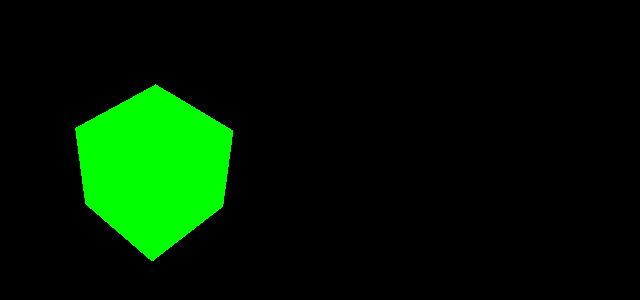
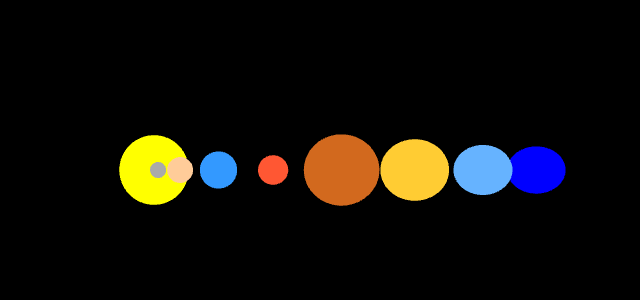
Before and after one commit to aryasomu/DAHacks2024, a website built with Vite: page index.html in a window 1280 px wide. Shown: the part 230-530 px from the top of the page, without its empty margins (486-1126 px from the left). Built offline with nearby package versions, Linux system fonts and the light colour scheme; animation ran at ten frames a second.

Commit message:
Updated 3D Solar System

```diff
--- a/index.html
+++ b/index.html
@@ -1,13 +1,25 @@
 <!DOCTYPE html>
 <html lang="en">
 <head>
-  <meta charset="UTF-8">
-  <title>My First Three.js App</title>
-  <style>
-    body { margin: 0; }
-  </style>
+    <meta charset="utf-8">
+    <meta name="viewport" content="width=device-width, initial-scale=1.0">
+    <title>3D Solar System</title>
+    <style>
+        body {
+            margin: 0;
+            overflow: hidden;
+        }
+        canvas {
+            display: block;
+            width: 100vw;
+            height: 100vh;
+        }
+    </style>
 </head>
 <body>
+
+<!-- Include the main JavaScript file that sets up the Three.js scene -->
 <script type="module" src="./main.js"></script>
+
 </body>
 </html>
--- a/main.js
+++ b/main.js
@@ -1,32 +1,69 @@
-// Import Three.js
 import * as THREE from 'three';
+import { OrbitControls } from 'three/examples/jsm/controls/OrbitControls.js';
 
-// Create the scene
+// Scene, Camera, and Renderer setup
 const scene = new THREE.Scene();
-
-// Create a camera, which determines what we'll see when we render the scene
 const camera = new THREE.PerspectiveCamera(75, window.innerWidth / window.innerHeight, 0.1, 1000);
-
-// Create a renderer and set its size to the full window
-const renderer = new THREE.WebGLRenderer();
+const renderer = new THREE.WebGLRenderer({ antialias: true });
 renderer.setSize(window.innerWidth, window.innerHeight);
+renderer.setPixelRatio(window.devicePixelRatio);
 document.body.appendChild(renderer.domElement);
 
-// Create a basic cube
-const geometry = new THREE.BoxGeometry();
-const material = new THREE.MeshBasicMaterial({ color: 0x00ff00 });
-const cube = new THREE.Mesh(geometry, material);
-scene.add(cube);
+// Add Orbit Controls
+const controls = new OrbitControls(camera, renderer.domElement);
 
-// Move the camera back so we can see the cube
-camera.position.z = 5;
+// Create the Sun
+const sunGeometry = new THREE.SphereGeometry(1, 32, 32);
+const sunMaterial = new THREE.MeshBasicMaterial({ color: 0xffff00 });
+const sun = new THREE.Mesh(sunGeometry, sunMaterial);
+scene.add(sun);
+
+// Define Planets with radius, distance from the sun, color, and orbit speed
+const planets = [
+    { radius: 0.2, distance: 2, color: 0xaaaaaa, orbitSpeed: 0.02 },
+    { radius: 0.3, distance: 3, color: 0xffcc99, orbitSpeed: 0.018 },
+    { radius: 0.4, distance: 4, color: 0x3399ff, orbitSpeed: 0.016 },
+    { radius: 0.3, distance: 5, color: 0xff5733, orbitSpeed: 0.014 },
+    { radius: 0.7, distance: 6, color: 0xd2691e, orbitSpeed: 0.012 },
+    { radius: 0.6, distance: 7, color: 0xffcc33, orbitSpeed: 0.01 },
+    { radius: 0.5, distance: 8, color: 0x66b3ff, orbitSpeed: 0.008 },
+    { radius: 0.5, distance: 9, color: 0x0000ff, orbitSpeed: 0.006 }
+];
+
+// Create planets and add to the scene
+const planetMeshes = planets.map((planet) => {
+    const geometry = new THREE.SphereGeometry(planet.radius, 32, 32);
+    const material = new THREE.MeshBasicMaterial({ color: planet.color });
+    const mesh = new THREE.Mesh(geometry, material);
+    mesh.position.x = planet.distance;
+    scene.add(mesh);
+    return { mesh, distance: planet.distance, orbitSpeed: planet.orbitSpeed, angle: 0 };
+});
+
+// Set initial camera position
+camera.position.z = 15;
 
 // Animation loop
 function animate() {
     requestAnimationFrame(animate);
-    cube.rotation.x += 0.01; // Rotate the cube
-    cube.rotation.y += 0.01; // Rotate the cube
-    renderer.render(scene, camera); // Render the scene from the perspective of the camera
+
+    // Update each planet's position based on its orbit speed
+    planetMeshes.forEach((planet) => {
+        planet.angle += planet.orbitSpeed; // Increment the angle by orbit speed
+        planet.mesh.position.x = planet.distance * Math.cos(planet.angle);
+        planet.mesh.position.z = planet.distance * Math.sin(planet.angle);
+    });
+
+    controls.update();
+    renderer.render(scene, camera);
 }
 
+// Handle window resizing
+window.addEventListener('resize', () => {
+    camera.aspect = window.innerWidth / window.innerHeight;
+    camera.updateProjectionMatrix();
+    renderer.setSize(window.innerWidth, window.innerHeight);
+});
+
+// Start animation
 animate();
```
Also changed, not shown: package.json (+15 -14 lines), 1 other file.
